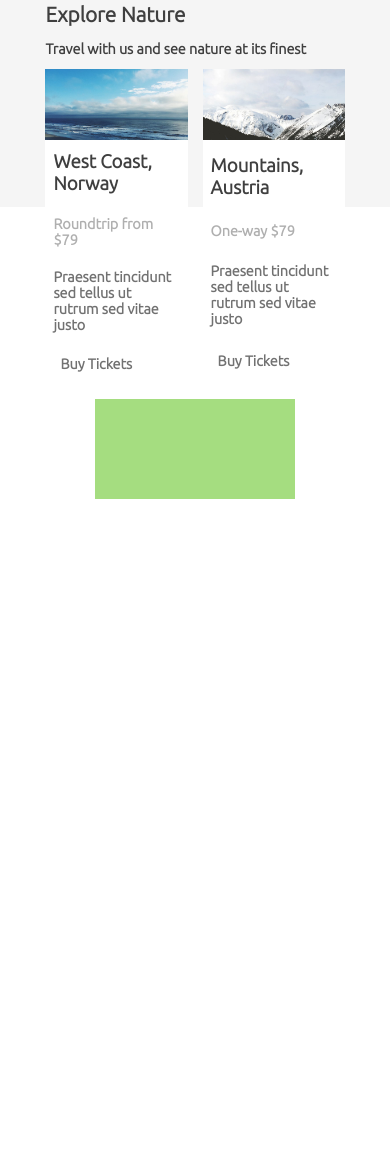
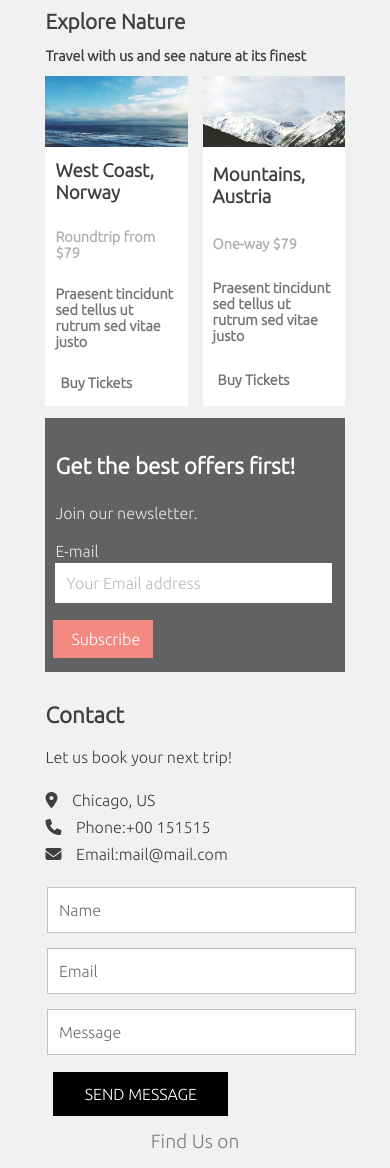
Before and after one commit to dayarakelly/DesafioDevMedia, a plain HTML site: page index.html in a window 390 px wide. Shown: the part 832-2000 px from the top of the page. Before the commit the page ends 1331 px from the top, so only its background shows below. Drawn offline with Linux system fonts and the light colour scheme.

Commit message:
Atualização, precisa de ajustes na responsividade

```diff
--- a/css/estilo.css
+++ b/css/estilo.css
@@ -120,9 +120,9 @@ h3{
 }
 #menu-imagem-id{
 	padding:25px;
-	background:#F5F5F5;
-	height:100vw;
-
+	background:#f1f1f1;
+/* 	height:100vw;
+	 */
 }
 .menu-img {
 	width:88%;
@@ -194,7 +194,7 @@ h3{
 .explore img{
 	width:100%;
 	max-height:300px;
-	height:auto;
+	/* height:auto; */
 
 }
 .explore:hover{
@@ -208,7 +208,7 @@ h3{
 	background:white;
 }
 .explores-legend-img{
-	padding:8px;
+	padding:10px;
 	margin:0px;
 	font-size:1.3em;
 
@@ -217,20 +217,20 @@ h3{
 	content:'txti';
 	color:white;
 }
-.extra{
-	height:100px;
+/* .extra{
+	height:350px;
 	background:#a5dd80;
 	width:200px;
 	margin:auto;
-}
+} */
 .price {
-	padding:8px;
+	padding:10px;
 	margin-top:5px;
 	color:#afafaf;
 }
 .description{
 	color:#717171;
-	padding:8px;
+	padding:10px;
 	margin-top:5px;
 }
 .explore-img a{
@@ -240,42 +240,145 @@ h3{
 .explore-img a:hover{
 	cursor:pointer;
 }
-/* .explore-img{
+.subscribe{
 	display:grid;
 	grid-template-columns:auto;
+	width:88%;
+	margin:auto;
+	margin-top:3%;
+	color:#e6e6e6;
+	background:#626262;
+}
+.subscribe h2{
+	color:white;
+	font-size:1.4em;
+	margin-bottom:5px;
+	margin-top:10px;
+	padding:10px;
+	padding-top:25px;
+}
+.subscribe p, .subscribe-email{
+padding:10px;
+/* background:#25dd88; */
+margin-right:25px;
+}
 
-}.explore-img{
+.subscribe-email input{
+	width:100%;
+	margin: 0 auto;
+	margin-top:3px;
+	padding:11px;
+	border:none;
+	outline:none;
+}
+.subscribe-email input::placeholder{
+	color:#bababa;
+}
+.subscribe-email input[type="email"]{
+	font-size:1.0em;
+	color:#bababa;
+}
+.subscribe-button{
+	background:#f38981;
+	border:none;
+	padding:10px;
+	padding-left:18px;
+	padding-right:18px;
+	margin-left:8px;
+	margin-bottom:14px;
+	margin-top:7px;
+	color:white;
+	font-size:1.0em;
+	width:100px;
+}
+.subscribe-button:hover{
+	cursor:pointer;
+	box-shadow:inset 2px 2px 5px #d56f68;
+}
+.subscribe-button:focus{
+	box-shadow:inset 2px -3px 5px #c66861;
+}
+.contact{
 	display:grid;
 	grid-template-columns:auto;
-
-} */
-/*
-
-	display:grid;
-	grid-template-columns:auto auto;
-	grid-column-gap:15px;
+	width:88%;
+	margin:auto;
+	color:#3F3F3F;
+	margin-top:30px;
 }
-.explore-img{
+.contact-data{
+	margin-top:25px;
+	margin-bottom:15px;
+}
+.fa-solid{
+	margin-bottom:10px;
+}
+.contact h2{
+	font-size:1.4em;
+	margin-bottom:20px;
+}
+.contact-input{
+	margin-top:15px;
+	width:99%;
+	margin:auto;
+}
+.contact-input input{
+	width:100%;
+	margin: auto;
+	padding:13px 0px 13px 11px ;
+	border:none;
+	border:solid 1px #c2c1c1;
+	outline:none;
+	margin-bottom:15px;
+}
+.contact-input input::placeholder{
+	color:#706e6e;
+}
+.contact-input input[type="email"],[type="text"]{
+	font-size:1.0em;
+	color:#706e6e;
+}
+.subscribe-button-send{
+	background:black;
+	border:none;
+	padding:13px;
+	margin-left:8px;
+	margin-bottom:14px;
+	margin-top:2px;
+	color:white;
+	font-size:1.0em;
+	width:175px;
+}
+.subscribe-button-send:hover{
+	cursor:pointer;
+	box-shadow:inset 2px 2px 5px #4e4e4e;
+}
+.subscribe-button-send:focus{
+	box-shadow:inset 2px -3px 5px #545353;
+}
+footer{
 	display:grid;
 	grid-template-columns:auto;
-	grid-template-rows:200px;
+	justify-content:center;
+	width:200px;
+	margin:auto;
+	color:#7e7e7e;
 }
-
-.explore{
-	background-repeat:no-repeat;
-	background-size:cover;
-
+.find-us{
+	font-size:1.2em;
+	margin:auto;
+	margin-bottom:25px;
 }
-.explore-one{
-	background-image:url(../imagens/ocean.jpg);
-	background-position:center;
-	height:auto;
-	object-fit:fill;
-
+.fa-brands {
+	padding:2px;
+	font-size:1.1em;
+	 color:#666565;
 }
-.explore-two{
-	background-image:url(../imagens/mountains.jpg);
-	background-position:center;
-	height:auto;
-	object-fit:fill;
-} */
+ .creator{
+	 font-size:14px;
+	 margin:auto;
+	 margin-top:25px;
+ }
+ .creator a{
+	 color:#7e7e7e;
+ }
--- a/index.html
+++ b/index.html
@@ -110,22 +110,57 @@
 
 		</section>
 	</section>
+
+<section class='subscribe'>
+	<h2>Get the best offers first!</h2>
+	<p>Join our newsletter.</p>
+	<div class='subscribe-email'>
+	E-mail<br>
+	<input type='email' placeholder='Your Email address'>
+	</div>
+	<button class='subscribe-button'type='submite'>Subscribe</button>
+</section>
+
+<section class='contact'>
+	<h2>Contact</h2>
+	<p>Let us book your next trip!</p>
+	<div  class='contact-data'>
+	<p><i class="fa-solid fa-location-dot"></i>&nbsp;&nbsp;&nbsp; Chicago, US</p>
+	<p><i class="fa-solid fa-phone"></i> &nbsp;&nbsp;&nbsp;Phone:+00 151515</p>
+	<p><i class="fa-solid fa-envelope"></i> &nbsp;&nbsp;&nbsp;Email:mail@mail.com</p>
+	</div>
+	<div  class='contact-input'>
+	<input type='text' placeholder='Name'>
+	<input type='email' placeholder='Email'>
+	<input type='text' placeholder='Message'>
+	</div>
+	<button class='subscribe-button-send'type='submite'>SEND MESSAGE</button>
+</section>
+<footer>
+	<p class='find-us'>Find Us on</p>
+	<div class='contact-icon'>
+	<i class="fa-brands fa-square-facebook"></i>
+	<i class="fa-brands fa-instagram"></i>
+	<i class="fa-brands fa-snapchat"></i>
+	<i class="fa-brands fa-pinterest-p"></i>
+	<i class="fa-brands fa-twitter"></i>
+	<i class="fa-brands fa-linkedin-in"></i>
+	</div>
+	<p class='creator'>Powered by <a href='https://www.w3c.br/'>w3css</a><p>
+</footer>
 	<div class="extra">
 	</div>
 
 
 
-	<section>
-	</section>
 
 
 
-</section>
 
 
 
-<footer>
-</footer>
+
+
 </body>
 
 </html>
```
